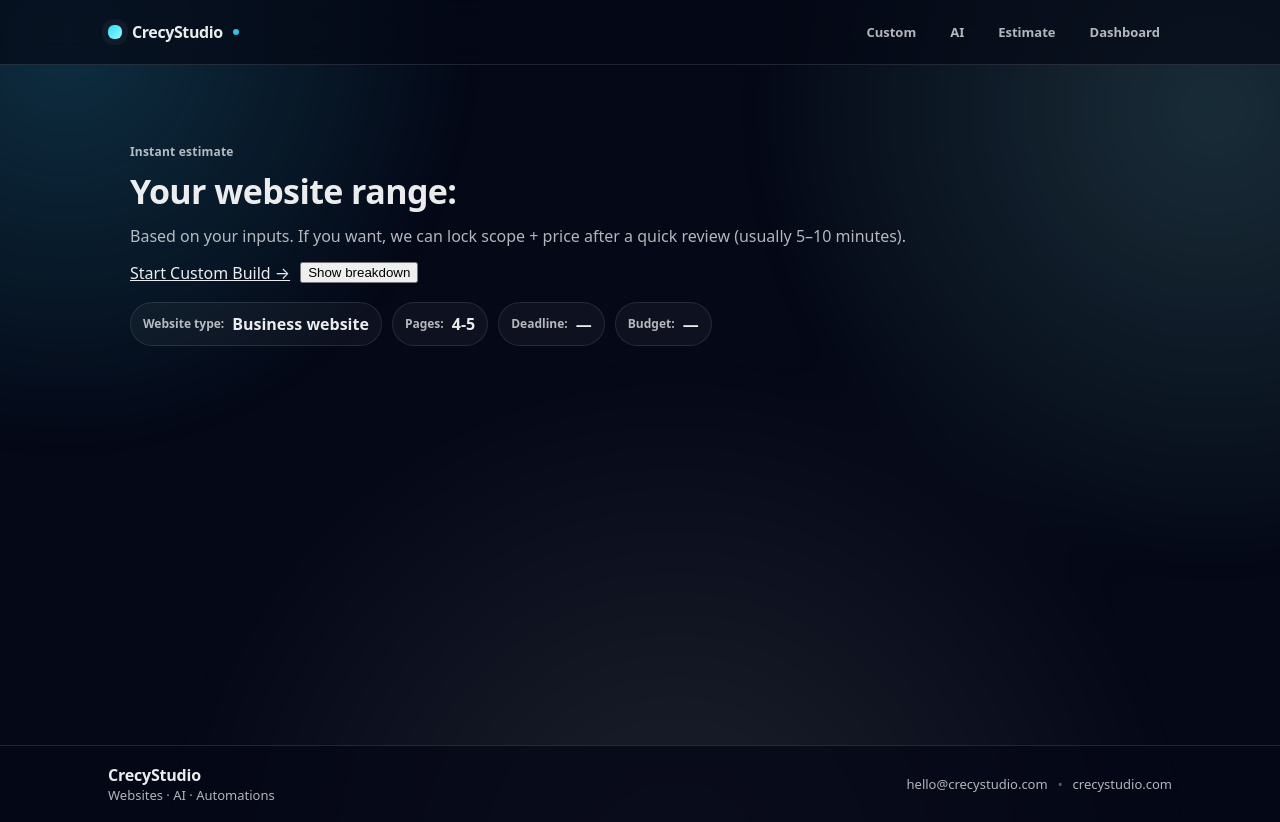
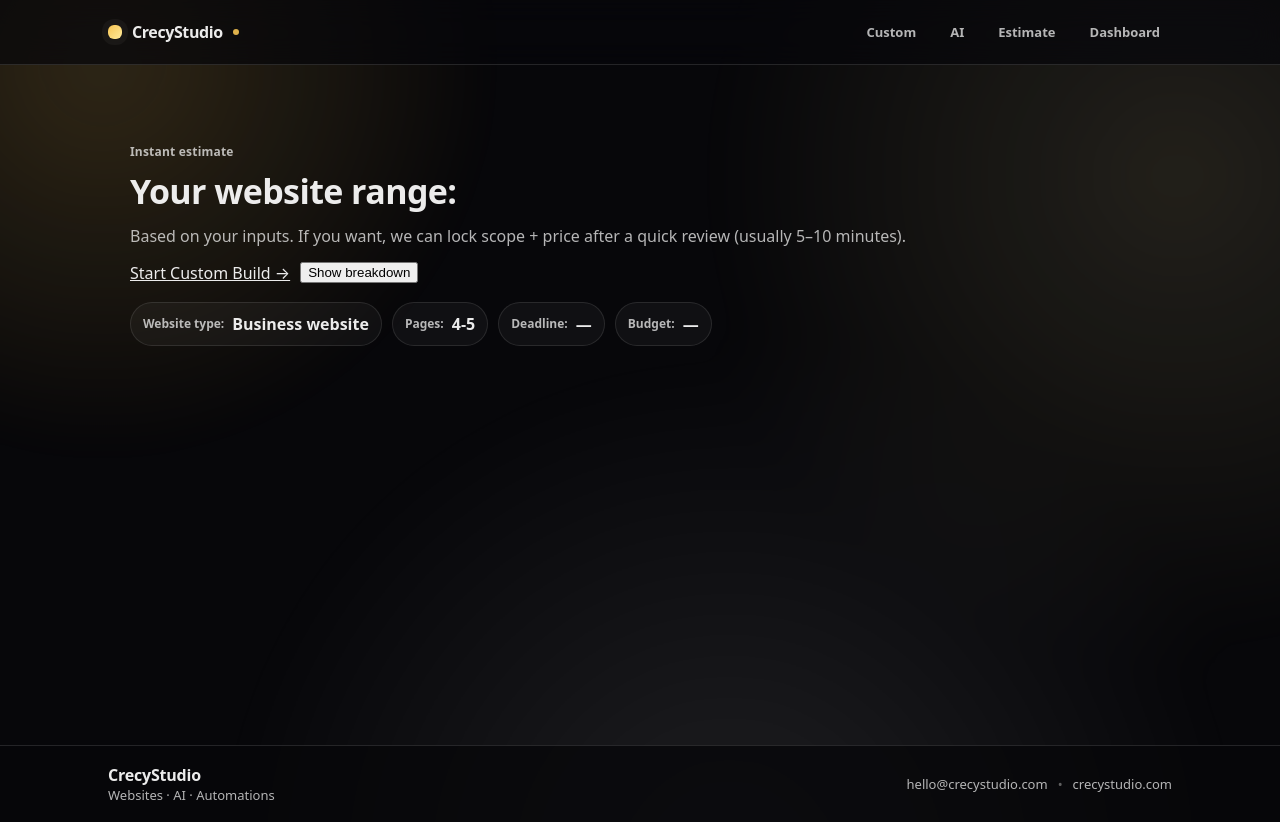
Before and after one commit to kkoly10/website-builder, a Next.js app: page /estimate in a window 1280 px wide. Built offline with nearby package versions, Linux system fonts and the light colour scheme.

Commit message:
Update globals.css

```diff
--- a/app/globals.css
+++ b/app/globals.css
@@ -1,11 +1,11 @@
-/* app/globals.css — THEME 3 (Midnight + Cyan) */
+/* app/globals.css — THEME 5 (Obsidian + Gold) */
 *{box-sizing:border-box}
 html,body{padding:0;margin:0}
 a{color:inherit}
-:focus-visible{outline:2px solid #36d7ff;outline-offset:2px}
+:focus-visible{outline:2px solid #f6c453;outline-offset:2px}
 
 :root{
-  --bg:#050816;
+  --bg:#07070a;
   --fg:rgba(255,255,255,.92);
   --muted:rgba(255,255,255,.70);
 
@@ -13,10 +13,10 @@ a{color:inherit}
   --panel2:rgba(255,255,255,.09);
   --stroke:rgba(255,255,255,.12);
 
-  --accent:#36d7ff;
-  --accent2:#8cfffb;
+  --accent:#f6c453;
+  --accent2:#ffea9a;
 
-  --shadow:0 20px 60px rgba(0,0,0,.50);
+  --shadow:0 22px 70px rgba(0,0,0,.55);
   --radius:18px;
 
   --font:ui-sans-serif,system-ui,-apple-system,Segoe UI,Roboto,Arial,"Apple Color Emoji","Segoe UI Emoji";
@@ -29,9 +29,9 @@ body{background:var(--bg);color:var(--fg);font-family:var(--font);min-height:100
   position:fixed; inset:-20%;
   pointer-events:none; z-index:-1;
   background:
-    radial-gradient(680px 680px at 18% 18%, rgba(54,215,255,.20) 0%, transparent 62%),
-    radial-gradient(760px 760px at 82% 24%, rgba(140,255,251,.16) 0%, transparent 64%),
-    radial-gradient(900px 900px at 52% 92%, rgba(255,255,255,.10) 0%, transparent 60%);
+    radial-gradient(650px 650px at 20% 20%, rgba(246,196,83,.18) 0%, transparent 62%),
+    radial-gradient(760px 760px at 80% 30%, rgba(255,234,154,.12) 0%, transparent 65%),
+    radial-gradient(900px 900px at 55% 92%, rgba(255,255,255,.10) 0%, transparent 60%);
   filter:blur(22px);
   opacity:.95;
 }
@@ -41,7 +41,7 @@ body{background:var(--bg);color:var(--fg);font-family:var(--font);min-height:100
 .topNav{
   position:sticky; top:0; z-index:10;
   backdrop-filter:blur(14px);
-  background:color-mix(in oklab, var(--bg) 68%, transparent);
+  background:color-mix(in oklab, var(--bg) 70%, transparent);
   border-bottom:1px solid var(--stroke);
 }
 .navInner{height:64px;display:flex;align-items:center;justify-content:space-between}
@@ -61,7 +61,7 @@ body{background:var(--bg);color:var(--fg);font-family:var(--font);min-height:100
 }
 .navLink:hover{border-color:var(--stroke);color:var(--fg);background:var(--panel)}
 
-.footer{border-top:1px solid var(--stroke);background:color-mix(in oklab, var(--bg) 74%, transparent)}
+.footer{border-top:1px solid var(--stroke);background:color-mix(in oklab, var(--bg) 76%, transparent)}
 .footerInner{padding:18px;display:flex;align-items:center;justify-content:space-between;gap:12px}
 .footerBrand{font-weight:900;letter-spacing:-.2px}
 .footerMuted{color:var(--muted);font-size:13px}
@@ -72,7 +72,7 @@ body{background:var(--bg);color:var(--fg);font-family:var(--font);min-height:100
 
 input,select,textarea{
   background:rgba(255,255,255,.92);
-  color:#061022;
+  color:#120d06;
   border:1px solid rgba(0,0,0,.10);
   border-radius:14px;
   padding:12px 12px;
```
